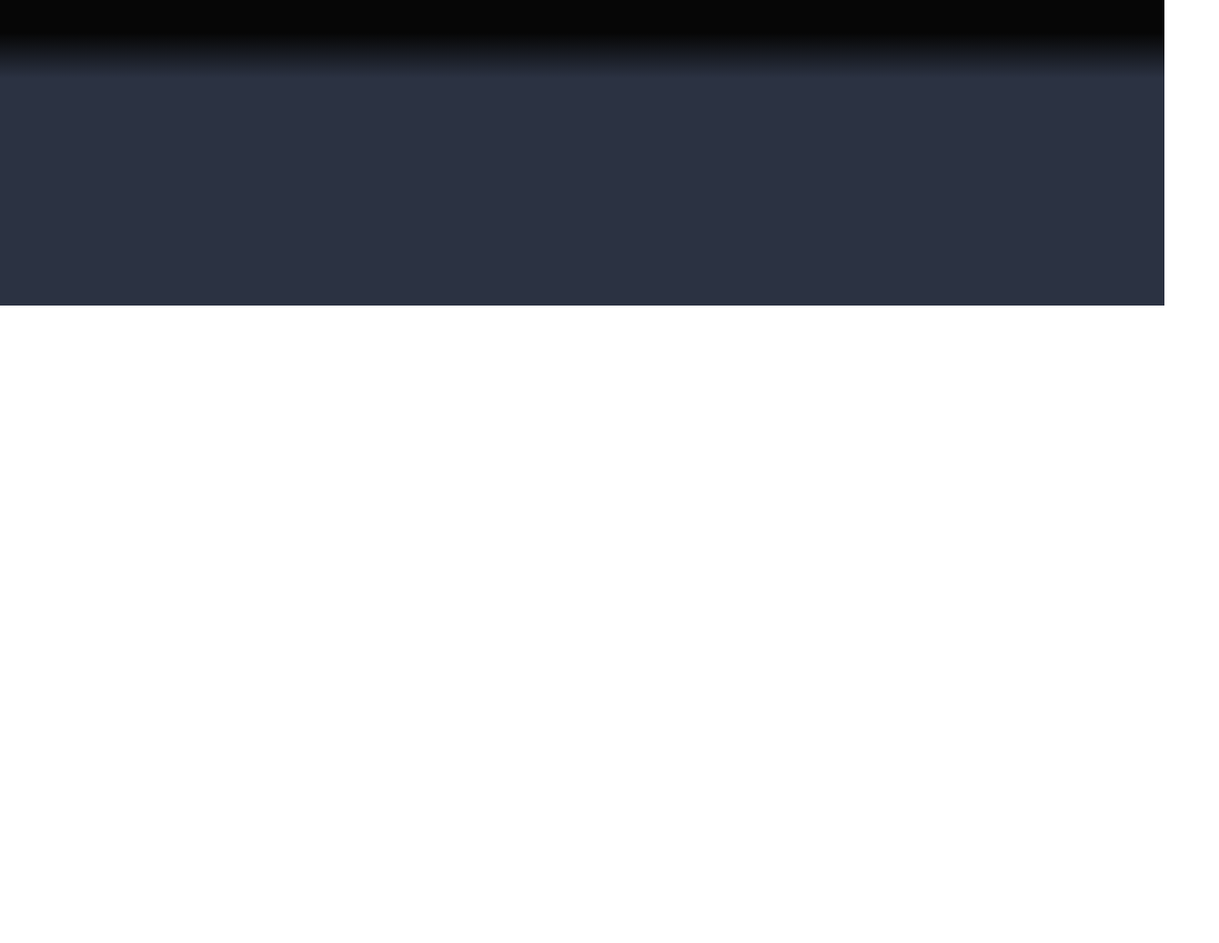
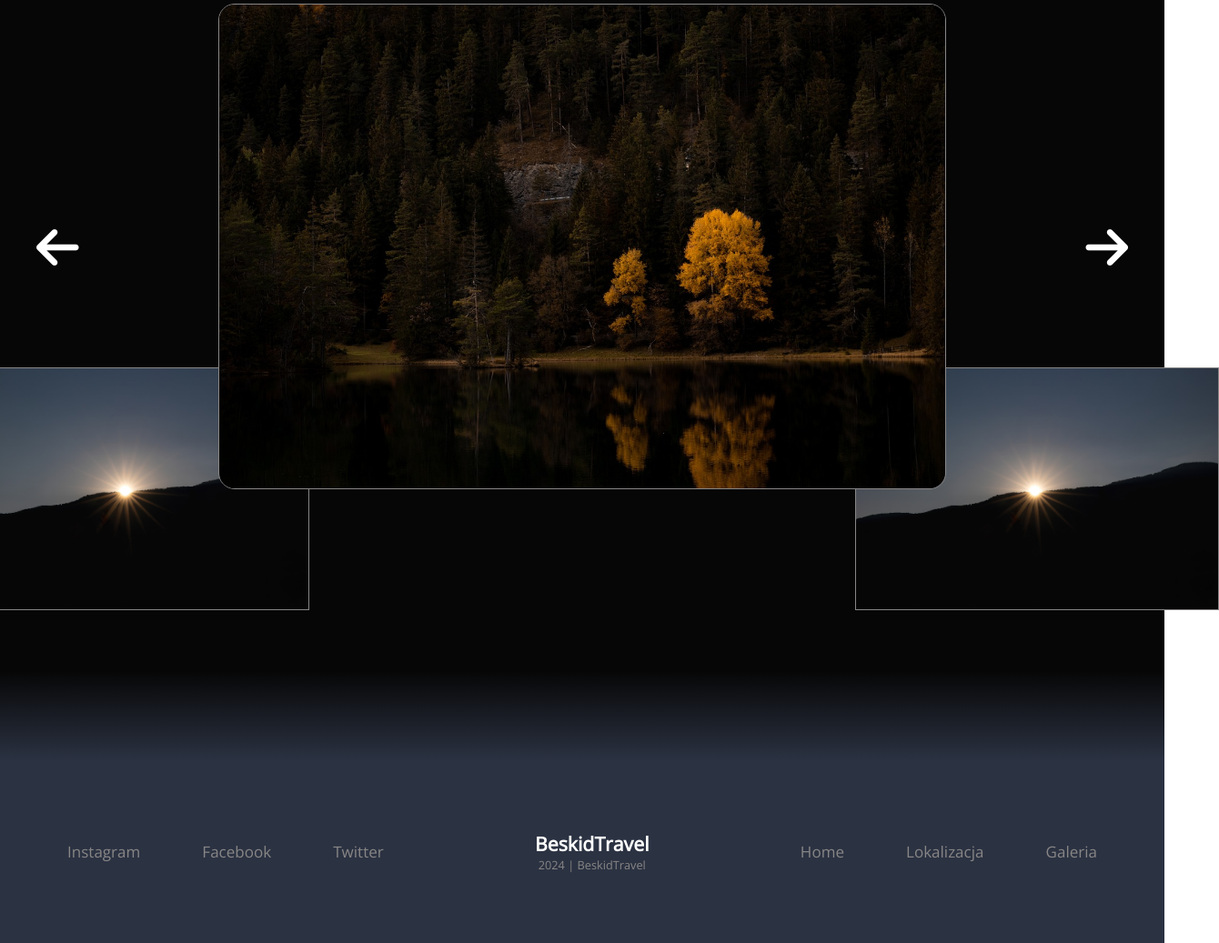
Before and after one commit to N3nT/iceland, a website built with Vite: page index.html in a window 1280 px wide. Shown: the part 2650-3687 px from the top of the page at 91% size, 1340 px wide, since content can reach past the window. Before the commit the page ends 2986 px from the top, so only its background shows below. Built offline with nearby package versions, Linux system fonts and the light colour scheme; files whose address does not match are found by name.

Commit message:
Gallery ,footer

```diff
--- a/index.html
+++ b/index.html
@@ -69,11 +69,12 @@
           <h2 class="section-header__title">Lokalizacja</h2>
         </div>
         <div class="location__wrap">
-            <p class="location__text">Lorem ipsum dolor sit amet, consectetur adipiscing elit. Morbi commodo lobortis posuere. Aliquam volutpat
-              vehicula sapien, non lobortis libero mollis vitae. Donec facilisis quam mi, sit amet ullamcorper justo
-              interdum nec. Ut eu pellentesque neque. Nam fringilla pretium neque, sit amet semper neque. Etiam id odio at
-              quam pulvinar auctor. Etiam eget tellus nisi. Nam vel dui ac neque fringilla dictum. Nullam vitae nulla nec
-              eros consequat tristique.</p>
+          <p class="location__text">Lorem ipsum dolor sit amet, consectetur adipiscing elit. Morbi commodo lobortis
+            posuere. Aliquam volutpat
+            vehicula sapien, non lobortis libero mollis vitae. Donec facilisis quam mi, sit amet ullamcorper justo
+            interdum nec. Ut eu pellentesque neque. Nam fringilla pretium neque, sit amet semper neque. Etiam id odio at
+            quam pulvinar auctor. Etiam eget tellus nisi. Nam vel dui ac neque fringilla dictum. Nullam vitae nulla nec
+            eros consequat tristique.</p>
           <div class="location__img">
             <img src="./img/polska.jpg" alt="" class="location__image-item">
           </div>
@@ -86,12 +87,36 @@
           <p class="section-header__description">Zachwycające panoramy</p>
           <h2 class="section-header__title">Galeria</h2>
         </div>
+        <div class="gallery__wrap">
+          <div class="gallery__wrap-left"><i class="fa-solid fa-arrow-left"></i></div>
+          <img class="gallery__wrap-mid" src="./public/img/forest-6754057_1280.jpg">
+          <div class="gallery__wrap-right"><i class="fa-solid fa-arrow-right"></i></div>
+          <img class="gallery__wrap-asideleft" src="./public/mountain-8120620_1920.jpg" alt="" srcset="">
+          <img class="gallery__wrap-asideright" src="./public/mountain-8120620_1920.jpg" alt="" srcset="">
+        </div>
       </div>
     </section>
     <div class="gradient"></div>
   </main>
-  <footer class="footer">
-
+  <footer class="footer" id="footer">
+    <div class="wrapper">
+      <div class="footer__wrap">
+        <ul class="footer__wrap-left">
+          <li>Instagram</li>
+          <li>Facebook</li>
+          <li>Twitter</li>
+        </ul>
+      <div class="footer__wrap-mid">
+        <h3>BeskidTravel</h3>
+        <p>2024 | BeskidTravel</p>
+      </div>
+        <ul class="footer__wrap-right">
+          <li>Home</li>
+          <li>Lokalizacja</li>
+          <li>Galeria</li>
+        </ul>
+    </div>
+    </div>
   </footer>
   <script type="module" src="./main.js"></script>
 </body>
--- a/public/scss/_components.scss
+++ b/public/scss/_components.scss
@@ -27,7 +27,7 @@
 	}
 }
 .gradient{
-    background: linear-gradient(180deg, $black 0%, $accent-two 50%);
+    background: linear-gradient(180deg, $black 0%, $accent-two 100%);
     height: 100px;
     width: 100%;
 }
--- a/public/scss/style.scss
+++ b/public/scss/style.scss
@@ -20,7 +20,7 @@ main {
 }
 .nav {
 	padding-top: 2em;
-    .wrapper{
+	.wrapper {
 		justify-content: space-between;
 		flex-direction: row;
 	}
@@ -51,25 +51,25 @@ main {
 		}
 	}
 }
-.about{
-    &__text{
+.about {
+	&__text {
 		margin-top: 2em;
 		text-align: center;
 		font-size: 2.4rem;
 		color: $gray;
 	}
-	&__wrap{
+	&__wrap {
 		display: flex;
 		margin-top: 10em;
 		width: 100%;
-		&-img{
+		&-img {
 			width: 50%;
-			img{
+			img {
 				width: 100%;
 				border-radius: 18px;
 			}
 		}
-		&-list{
+		&-list {
 			display: flex;
 			flex-direction: column;
 			justify-content: center;
@@ -78,42 +78,119 @@ main {
 			font-size: 2rem;
 			color: $gray;
 			text-align: center;
-			li{
+			li {
 				padding: 1em;
-				&:first-child::marker{
+				&:first-child::marker {
 					content: url(../img/rectangle.jpg);
 				}
-				&::marker{
+				&::marker {
 					content: url(../img/rectangle_active.jpg);
 				}
 			}
 		}
 	}
 }
-.location{
-	&__wrap{
+.location {
+	&__wrap {
 		display: flex;
 		margin-top: 2em;
 	}
-	&__text{
+	&__text {
 		padding: 2em;
 		width: 50%;
 		font-size: 2rem;
 		color: $gray;
 		text-align: center;
 	}
-	&__img{
+	&__img {
 		width: 50%;
-		img{
+		img {
 			width: 100%;
 		}
 	}
 }
-
-
-
-
-.footer{
+.gallery {
+	height: 900px;
+	.fa-solid {
+		color: $white;
+	}
+	&__wrap {
+		display: flex;
+		position: relative;
+		margin-top: 2em;
+		width: 100%;
+		align-items: center;
+		justify-content: space-between;
+		&-mid {
+			width: 800px;
+			border: 1px solid $gray;
+			border-radius: 18px;
+			z-index: 2;
+		}
+		&-left,
+		&-right {
+			font-size: 5rem;
+		}
+		&-asideleft,
+		&-asideright {
+			position: absolute;
+			width: 400px;
+			z-index: 1;
+			border: 1px solid $gray;
+		}
+		&-asideleft {
+			top: 400px;
+			left: 900px;
+		}
+		&-asideright {
+			top: 400px;
+			left: -100px;
+		}
+	}
+}
+.footer {
+	position: relative;
+	display: flex;
+	flex-direction: column;
+	justify-content: center;
 	height: 200px;
 	background-color: $accent-two;
+	&__wrap {
+		display: flex;
+		width: 100%;
+		justify-content: space-between;
+		&-mid {
+			display: flex;
+			flex-direction: column;
+			padding: 0 3em;
+			align-items: center;
+			justify-content: center;
+			h3 {
+				font-size: 2rem;
+				color: $white;
 			}
+			p{
+				font-size: 1.2rem;
+				color: $gray;
+			}
+		}
+		&-left,
+		&-right {
+			display: flex;
+			list-style: none;
+			color: $gray;
+			li {
+				padding: 2em;
+				font-size: 1.6rem;
+				// &:first-child,&:last-child{
+				// 	padding: 0;
+				// }
+			}
+		}
+	}
+	&__text {
+		color: $gray;
+		text-align: center;
+		font-size: 1.2rem;
+	}
+}
```
Lines whose indentation alone changed are shown as unchanged.
